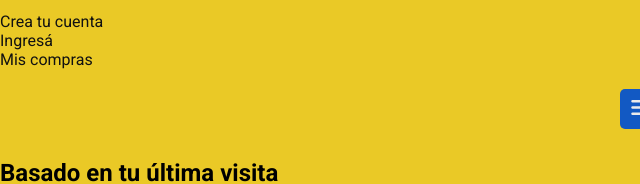
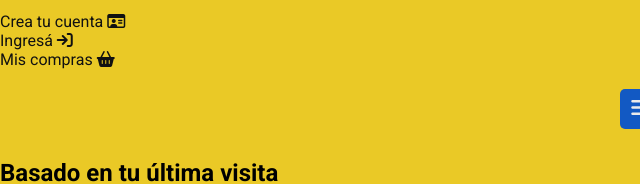
Before and after one commit to hernan066/mercado-liebre, a website: page views/home.html in a window 1280 px wide. Shown: the part 237-421 px from the top of the page, 0-640 px from the left. Drawn offline with Linux system fonts and the light colour scheme; files that its build step writes are made by us from their sources; files whose address does not match are found by name.

Commit message:
agregando iconos faltantes

```diff
--- a/views/home.html
+++ b/views/home.html
@@ -46,9 +46,9 @@
           <li><a href="">Ayuda</a></li>
         </ul>
         <ul>
-          <li><a href="">Crea tu cuenta</a></li>
-          <li><a href="">Ingresá</a></li>
-          <li><a href="">Mis compras</a></li>
+          <li><a href="">Crea tu cuenta <i class="fa-regular fa-id-card"></i></a></li>
+          <li><a href="">Ingresá <i class="fa-solid fa-arrow-right-to-bracket"></i></a></li>
+          <li><a href="">Mis compras <i class="fa-solid fa-basket-shopping"></i></a></li>
         </ul>
       </nav>
       <div class="home__header__btn__menu center">
```
